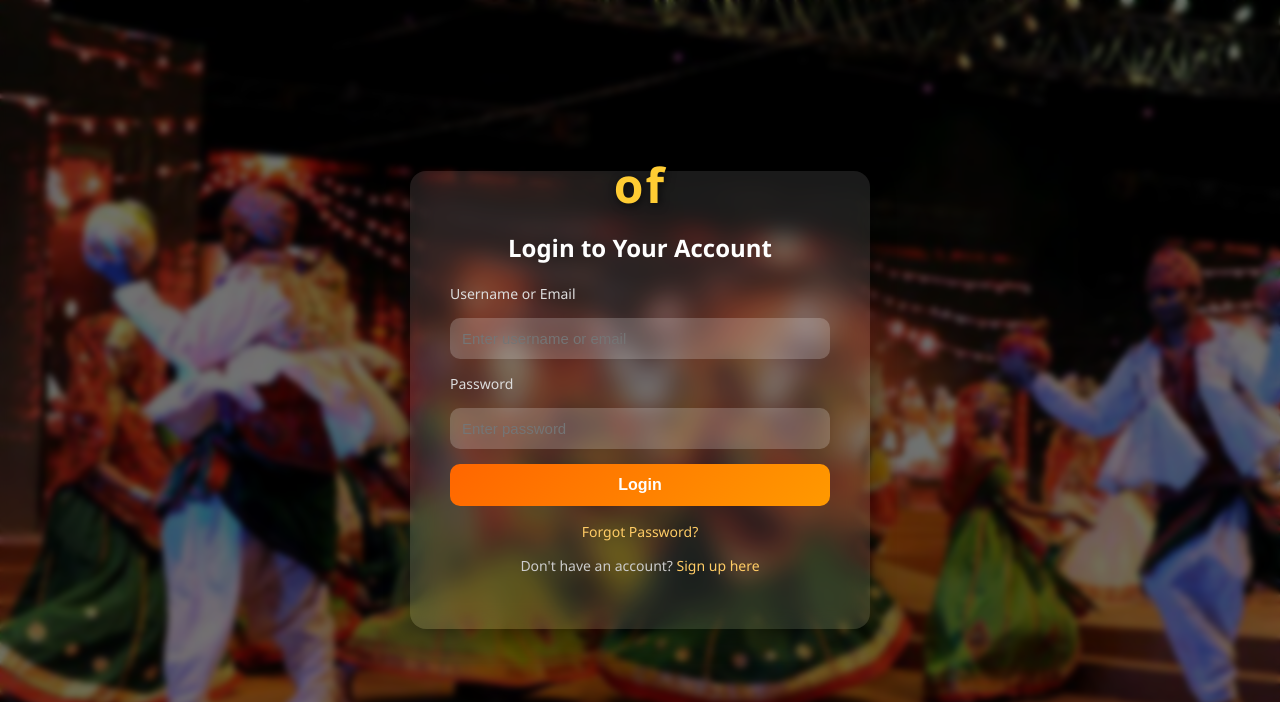
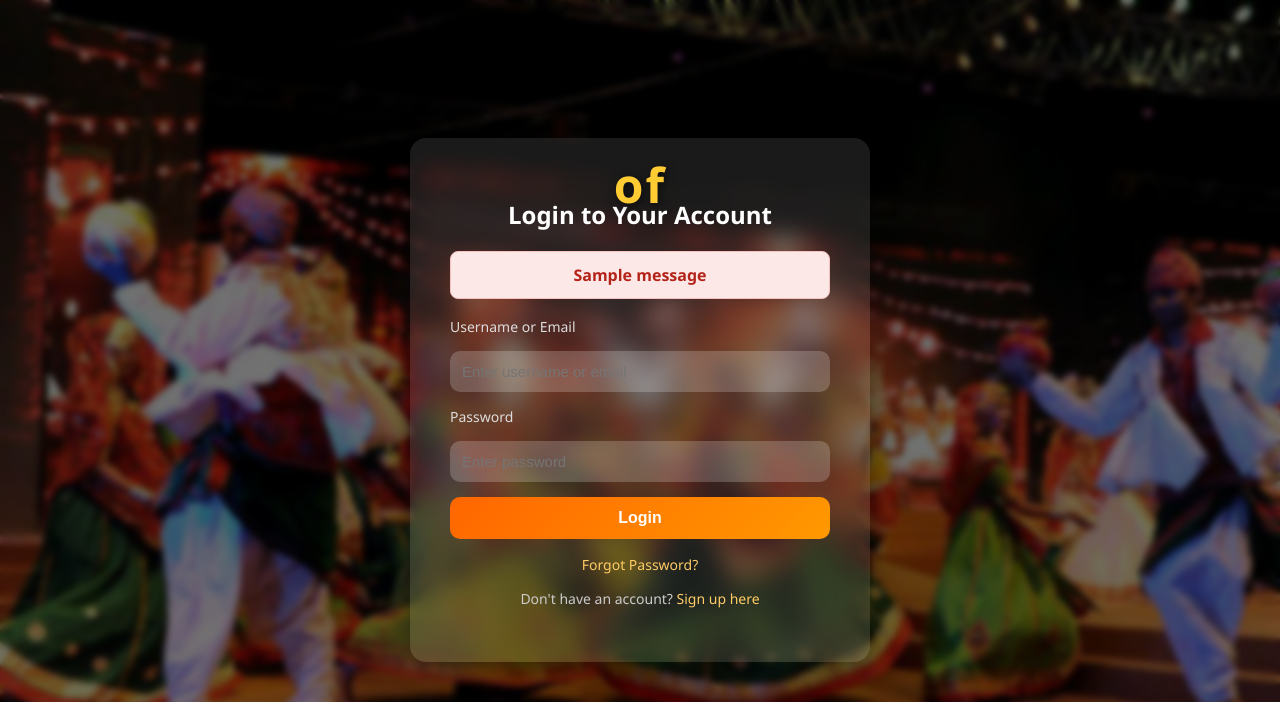
Before and after one commit to meetkansara13/gujarattourism, a Django app: page /login/ in a window 1280 px wide. Shown: the top 702 px of the page. Run offline with Django 5.2, Linux system fonts and the light colour scheme; tables that the repository leaves empty hold one stand-in row (values such as "Sample post"); one stand-in notice (Sample message) is shown.

Commit message:
Fix login error message display

```diff
--- a/tourism/templates/login.html
+++ b/tourism/templates/login.html
@@ -2,6 +2,18 @@
 
 {% block content %}
 <link rel="stylesheet" href="{% static 'style/login.css' %}">
+<style>
+    .login-message {
+        padding: 12px 16px;
+        margin: 0 0 18px 0;
+        border-radius: 8px;
+        text-align: center;
+        font-weight: 600;
+        background: #fde8e8;
+        color: #b42318;
+        border: 1px solid #f5c2c0;
+    }
+</style>
 
 <div class="hero-text">
     <h1 id="dynamic-text"></h1>
@@ -9,6 +21,13 @@
 
 <div class="auth-container">
     <h2>Login to Your Account</h2>
+
+    {% if messages %}
+        {% for message in messages %}
+            <div class="login-message {% if message.tags %}{{ message.tags }}{% endif %}">{{ message }}</div>
+        {% endfor %}
+    {% endif %}
+
     <form method="post" class="auth-form">
         {% csrf_token %}
         <label for="username">Username or Email</label>
```
